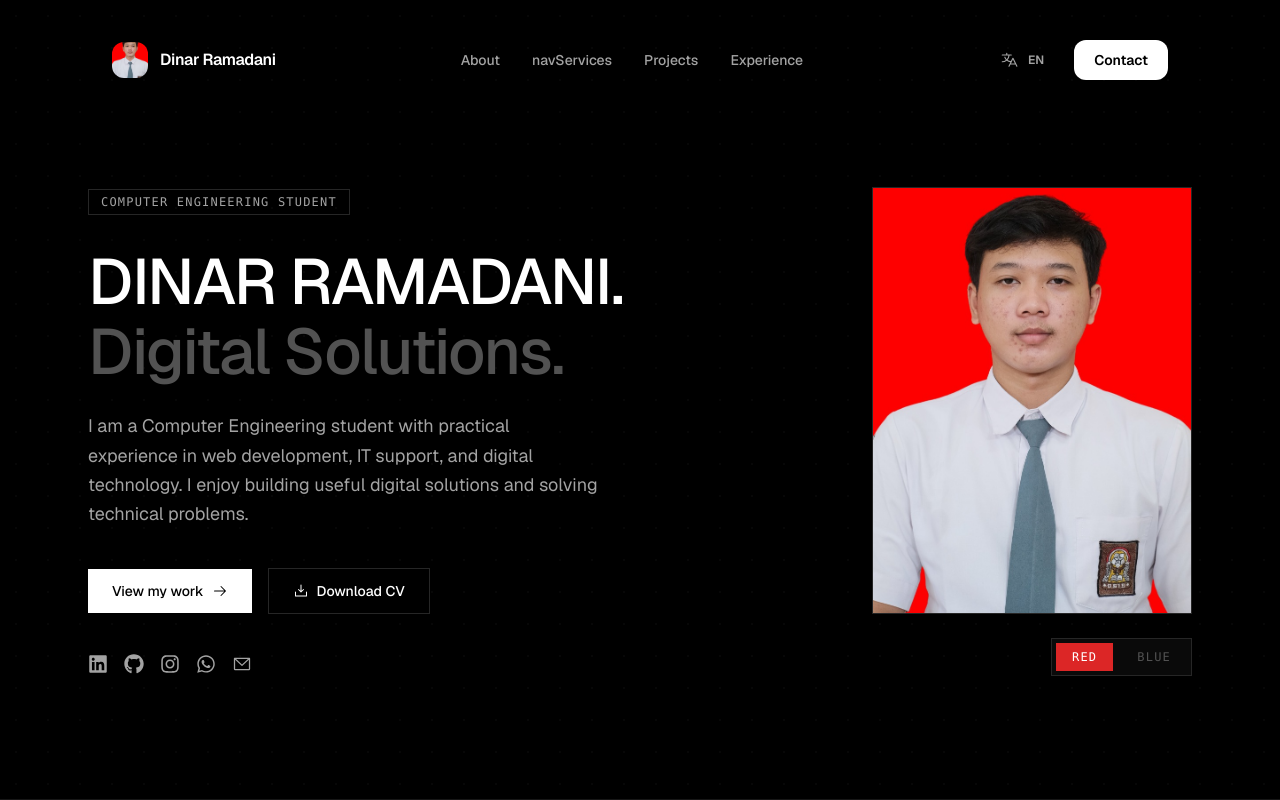
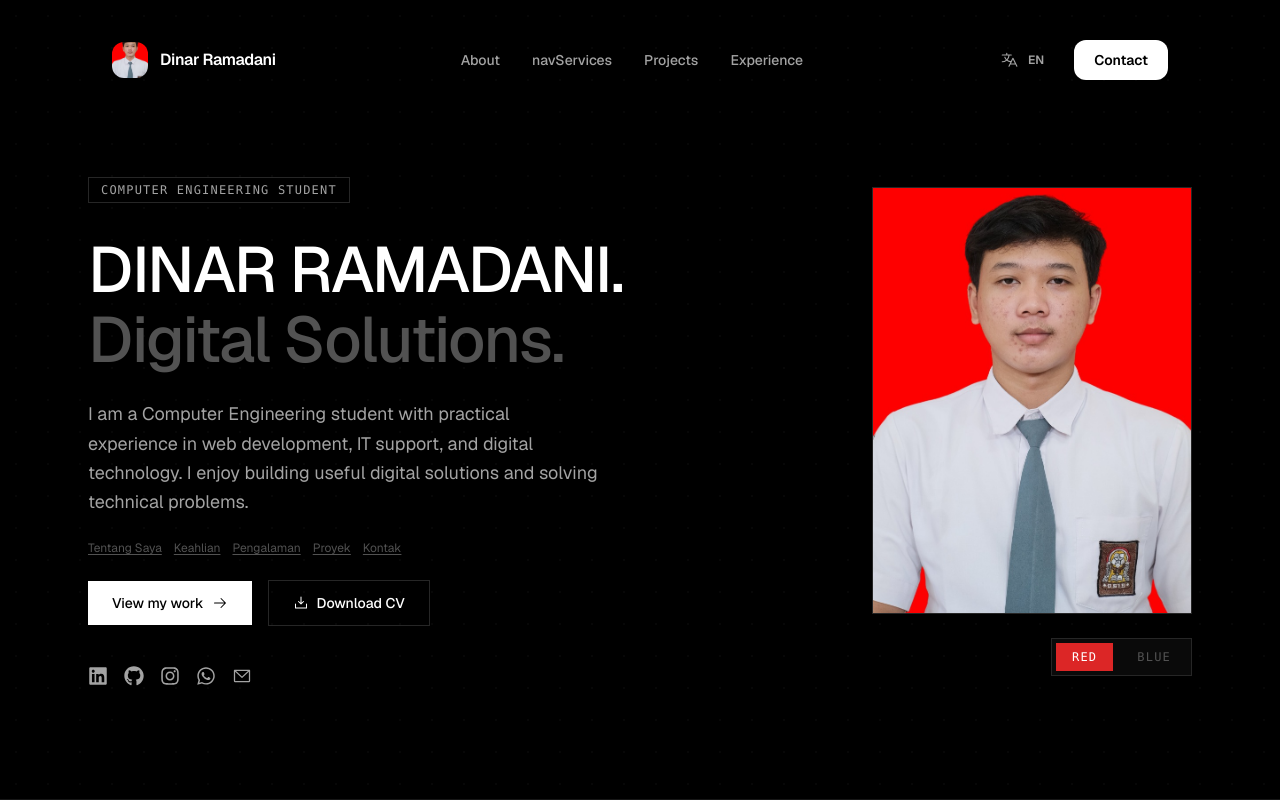
Before and after one commit to Masdinar884/cv-dinar, a React (Vite) app: page / in a window 1280 px wide. Shown: the top 800 px of the page. Built offline with nearby package versions, Linux system fonts and the light colour scheme.

Commit message:
fix: SEO improvements - robots.txt, sitemap.xml, lists, links

```diff
--- a/src/components/Hero.jsx
+++ b/src/components/Hero.jsx
@@ -49,9 +49,20 @@ const Hero = () => {
               animate={{ opacity: 1, y: 0 }}
               transition={{ duration: 0.8, delay: 0.1, ease: [0.16, 1, 0.3, 1] }}
             >
-              <p className="text-lg text-[var(--color-text-secondary)] leading-relaxed mb-10 max-w-lg">
+              <p className="text-lg text-[var(--color-text-secondary)] leading-relaxed mb-6 max-w-lg">
                 {t('heroSubtext')}
               </p>
+
+              {/* SEO content – navigasi internal */}
+              <nav aria-label="Navigasi cepat" className="mb-6">
+                <ul className="flex flex-wrap gap-3 text-xs text-[var(--color-text-muted)] list-none p-0 m-0">
+                  <li><a href="#about" className="hover:text-[var(--color-accent)] transition-colors underline underline-offset-2">Tentang Saya</a></li>
+                  <li><a href="#skills" className="hover:text-[var(--color-accent)] transition-colors underline underline-offset-2">Keahlian</a></li>
+                  <li><a href="#experience" className="hover:text-[var(--color-accent)] transition-colors underline underline-offset-2">Pengalaman</a></li>
+                  <li><a href="#projects" className="hover:text-[var(--color-accent)] transition-colors underline underline-offset-2">Proyek</a></li>
+                  <li><a href="#contact" className="hover:text-[var(--color-accent)] transition-colors underline underline-offset-2">Kontak</a></li>
+                </ul>
+              </nav>
 
               <div className="flex flex-col sm:flex-row items-start sm:items-center gap-4 mb-10">
                 <a
```
